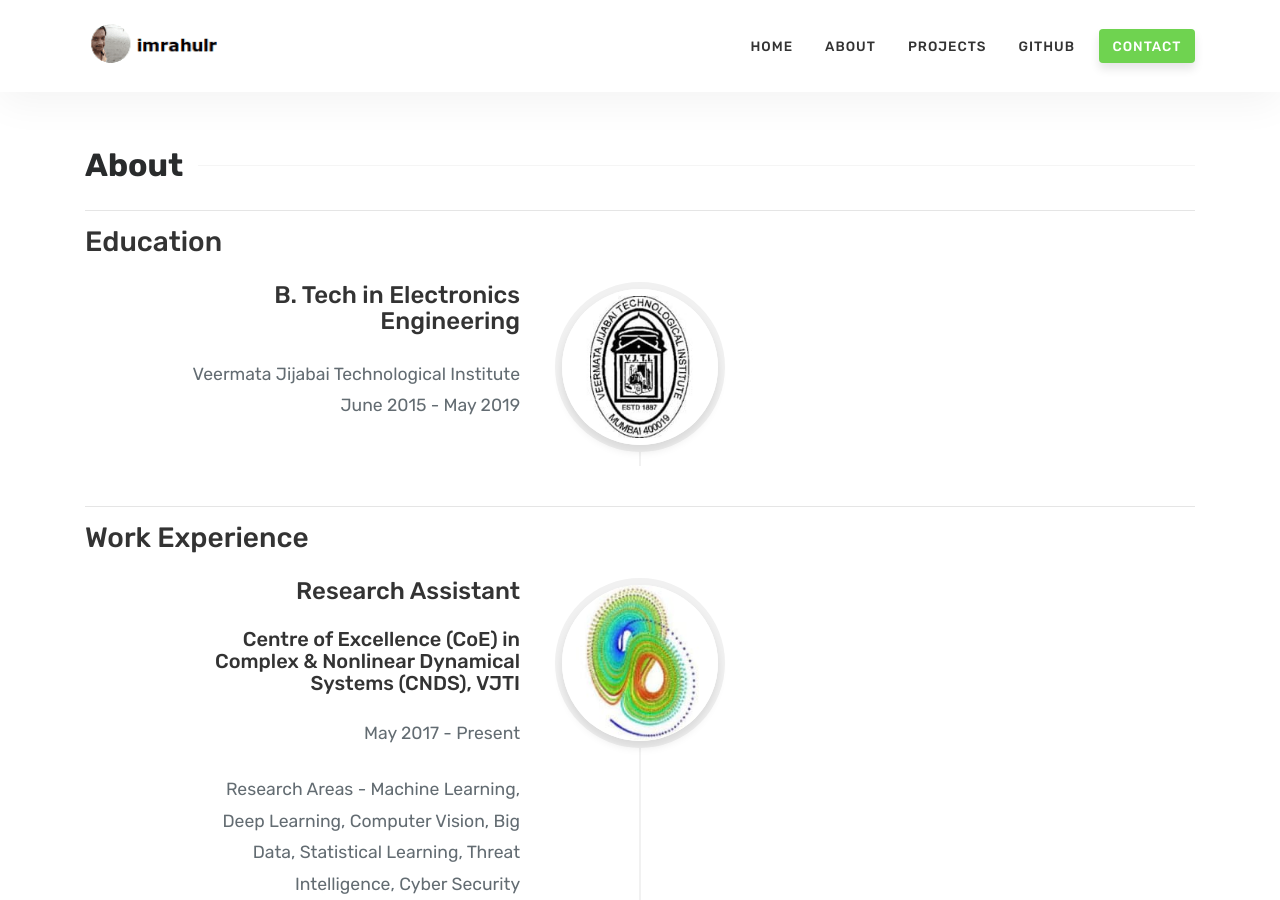
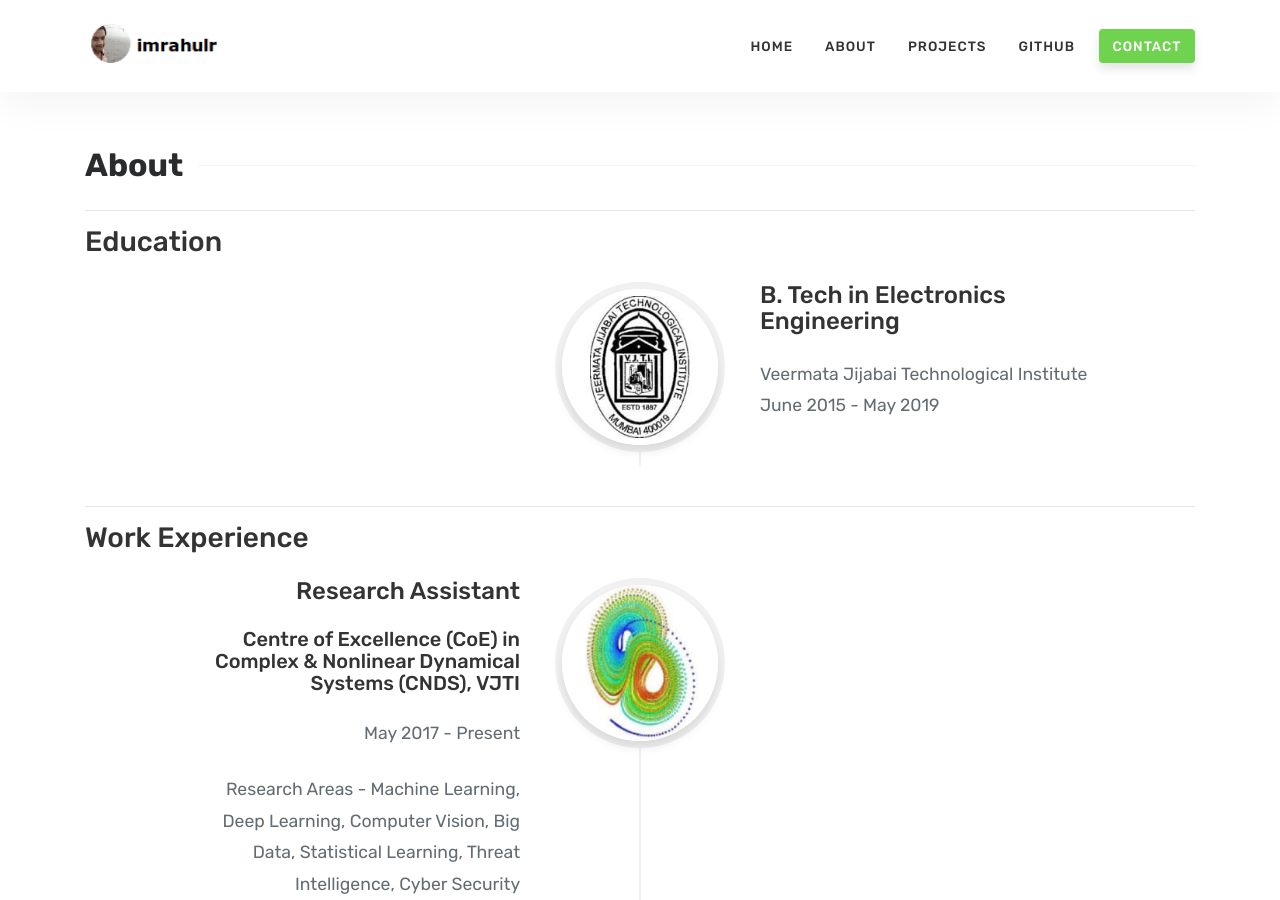
Before and after one commit to imrahulr/imrahulr.github.io, a Jekyll site: the page built from about.md, in a window 1280 px wide and 900 px high. Built offline with Jekyll 4.4.1, drawn with Linux system fonts in a browser that asks for light colours.

Commit message:
first commit

```diff
--- a/about.md
+++ b/about.md
@@ -11,7 +11,7 @@ comments: false
 <div class="row">
     <div class="col-lg-12">
         <ul class="timeline">
-            <li>
+            <li class="timeline-inverted">
                 <div class="timeline-image">
                     <img class="rounded-circle img-responsive" src="{{ site.baseurl }}/assets/images/about/e1.jpg" alt="VJTI">
                 </div>
```
